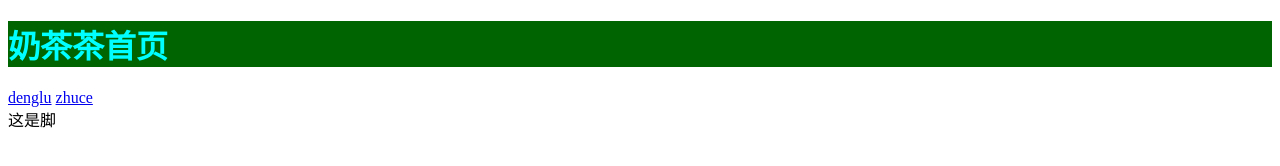
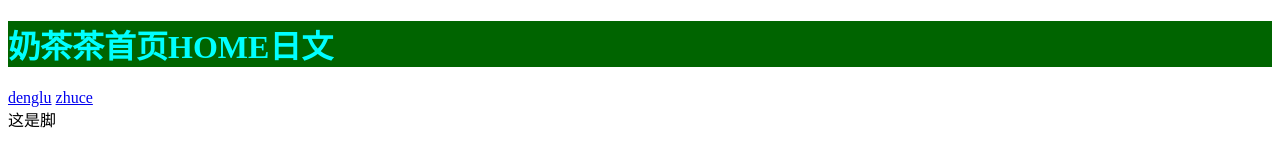
Before and after one commit to xuzhaoyang-github/AOAOAO, a plain HTML site: page src/index.html in a window 1280 px wide. Drawn offline with Linux system fonts and the light colour scheme.

Commit message:
标题改日文

```diff
--- a/src/index.html
+++ b/src/index.html
@@ -15,7 +15,7 @@
 </head>
 
 <body>
-    <h1>奶茶茶首页</h1>
+    <h1>奶茶茶首页HOME日文</h1>
     <a href="./html/login.html">denglu</a>
     <a href="./html/register.html">zhuce</a>
     <footer>
```
